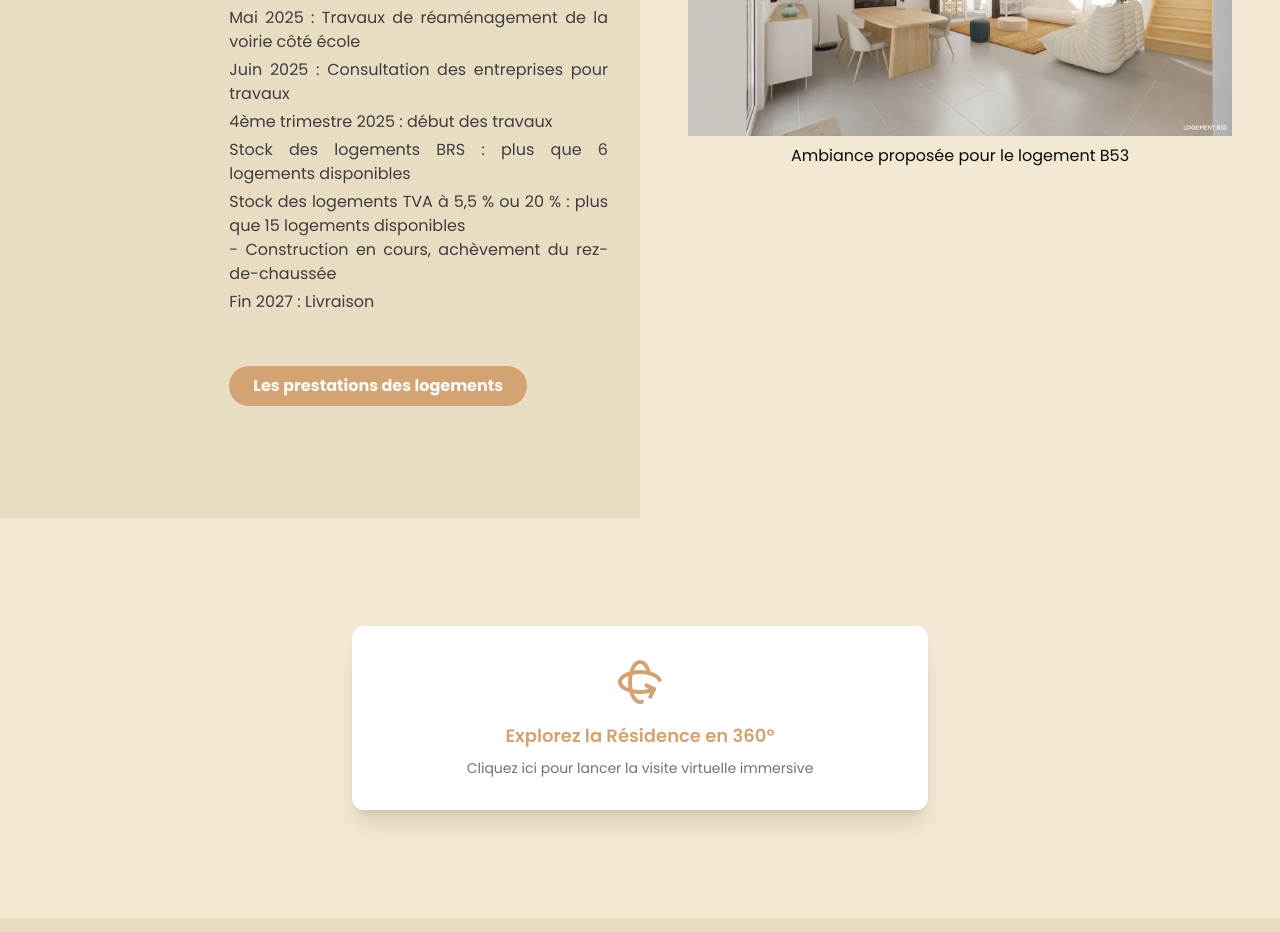
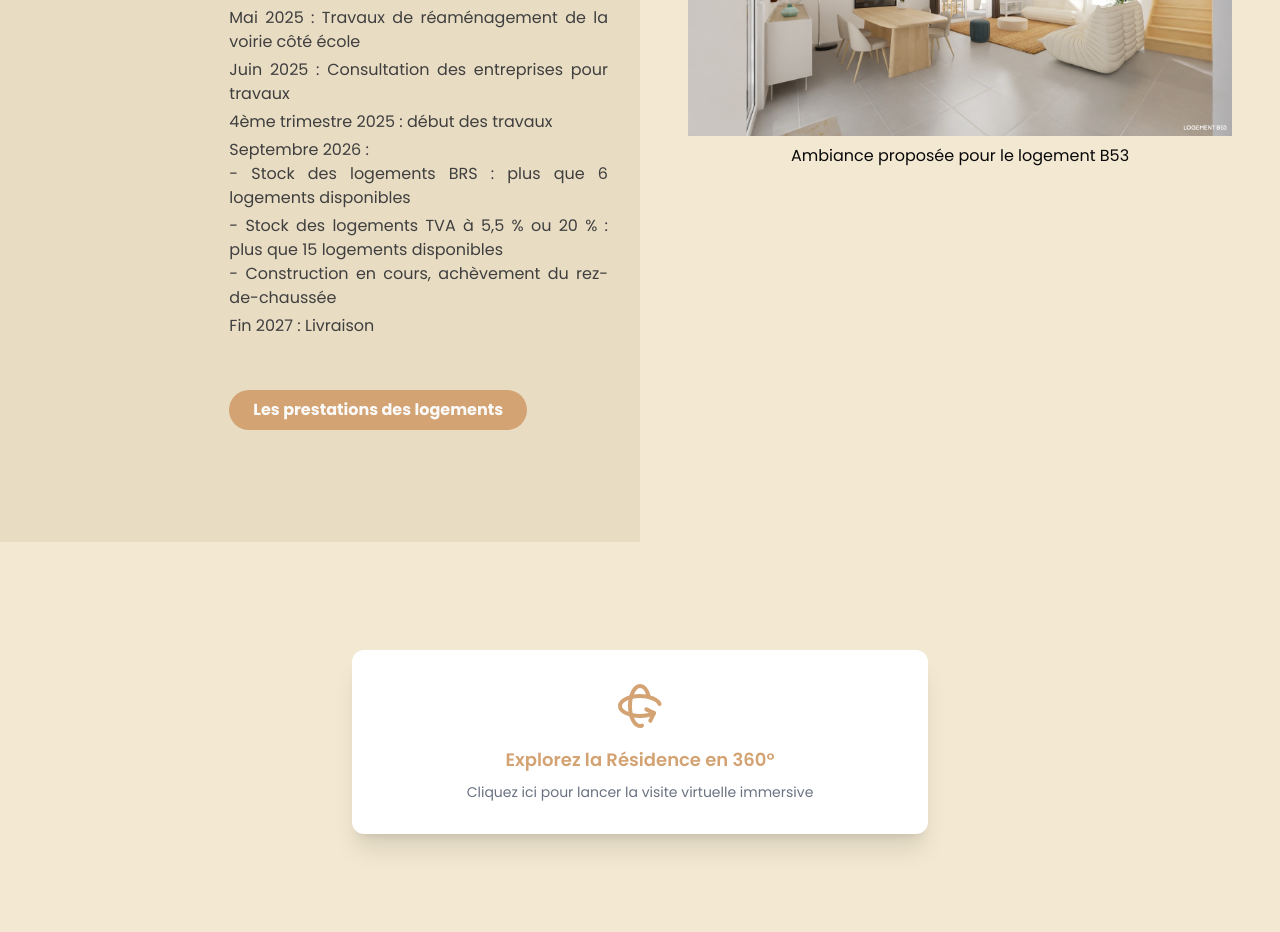
Before and after one commit to JordanFery/urbanit-, a Next.js app: page / in a window 1280 px wide. Shown: the part 3460-4392 px from the top of the page. Built offline with nearby package versions, Linux system fonts and the light colour scheme; grey boxes are pictures that could not be loaded.

Commit message:
ajout septembre 2026

```diff
--- a/src/app/Frontend/Components/PageFour/atout.jsx
+++ b/src/app/Frontend/Components/PageFour/atout.jsx
@@ -93,11 +93,12 @@ export default function Atout() {
                                 4ème trimestre 2025 : début des travaux
                             </li>
                             <ul>
+                                <p>Septembre 2026 :                                </p>
                                 <li className="pb-1">
-                                    Stock des logements BRS : plus que 6 logements disponibles
+                                    - Stock des logements BRS : plus que 6 logements disponibles
                                 </li>
                                 <li className="pb-1">
-                                    Stock des logements TVA à 5,5 % ou 20 % : plus que 15 logements disponibles <br />
+                                    - Stock des logements TVA à 5,5 % ou 20 % : plus que 15 logements disponibles <br />
                                     - Construction en cours, achèvement du rez-de-chaussée
 
                                 </li>
```
